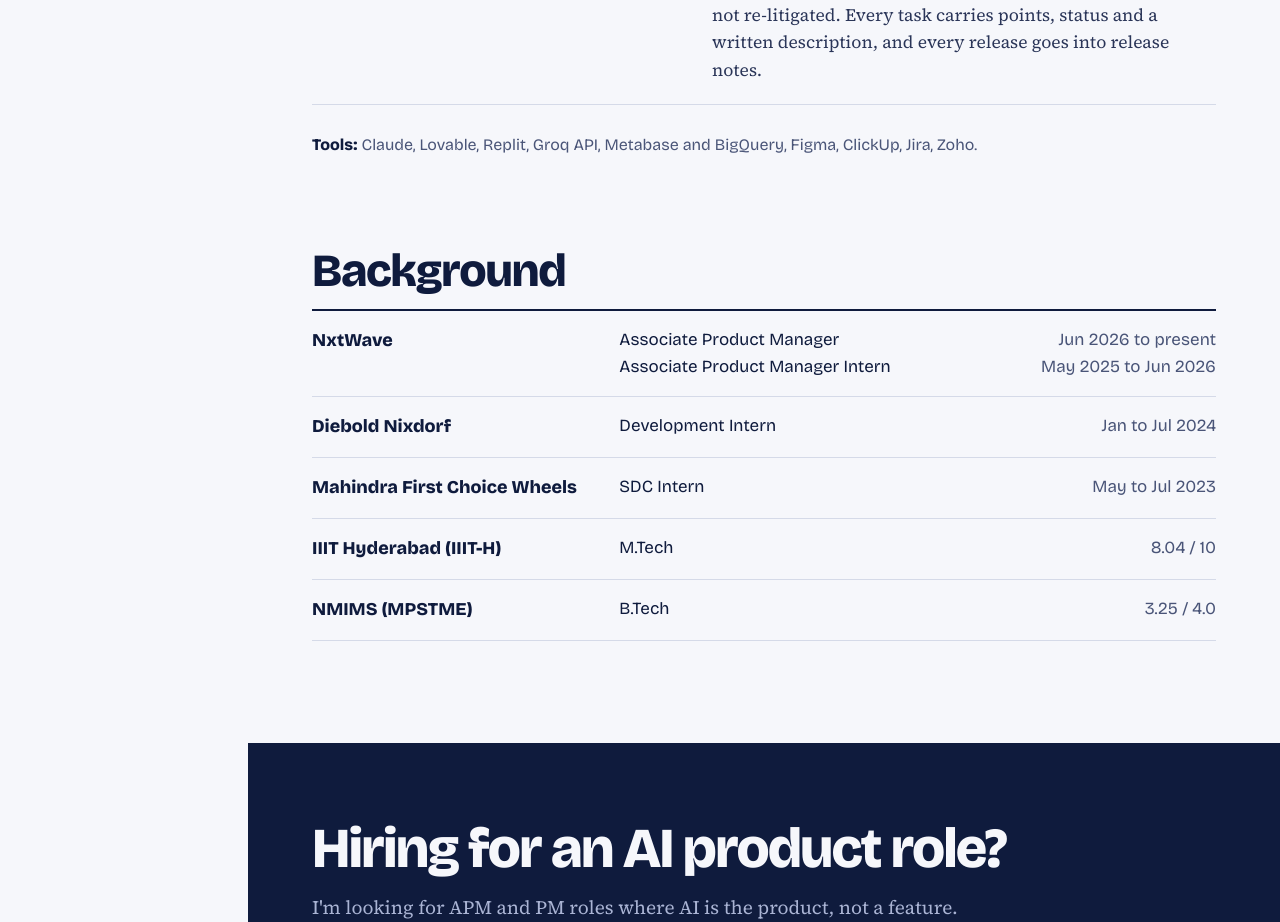
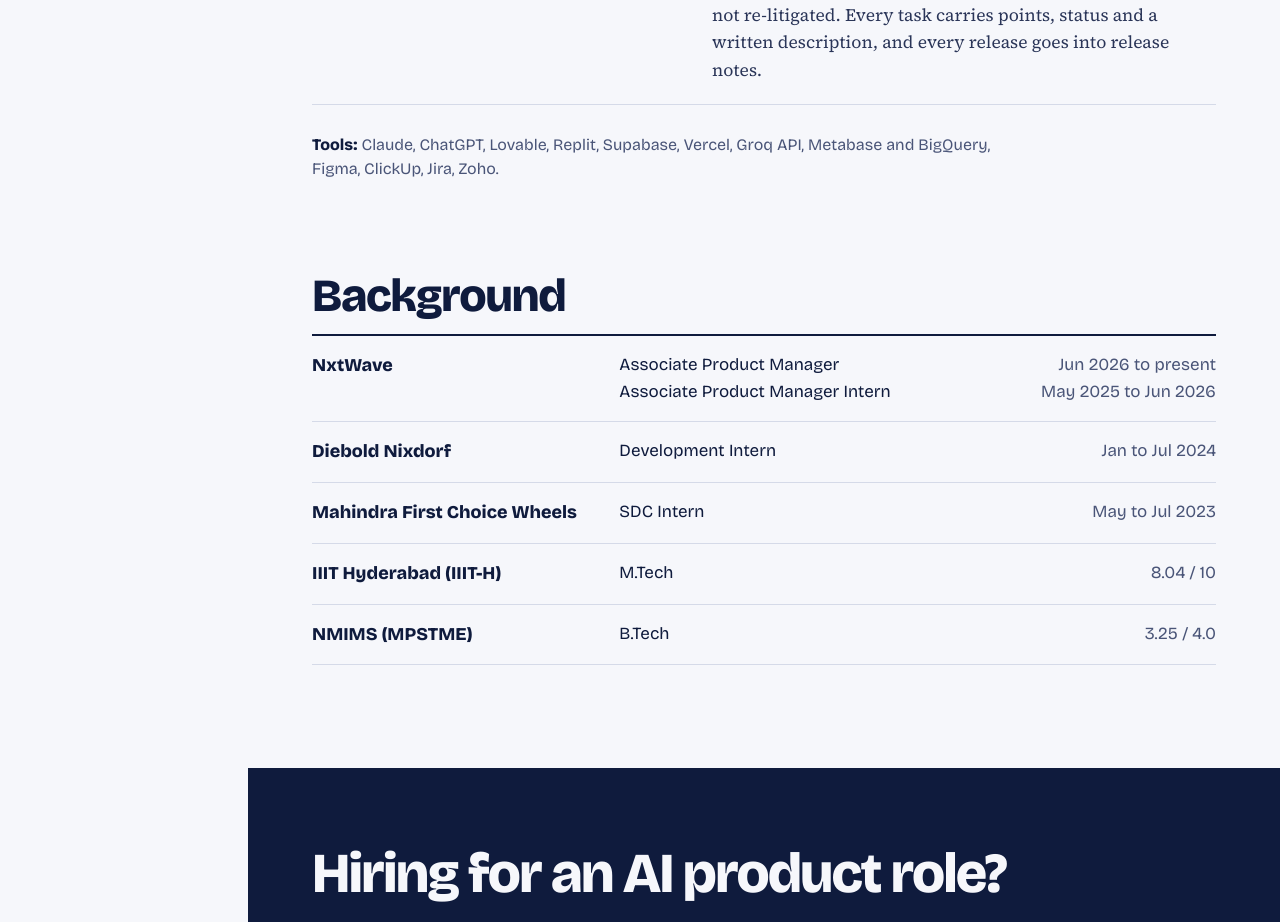
Before and after one commit to ankonandi/ankonandi.github.io, a React (Vite) app: page / in a window 1280 px wide. Shown: the part 3283-4205 px from the top of the page. Built offline with nearby package versions, Linux system fonts and the light colour scheme.

Commit message:
Add ChatGPT, Supabase and Vercel to the tools list

```diff
--- a/src/content/about.js
+++ b/src/content/about.js
@@ -6,7 +6,7 @@ export const principles = [
   ['Decide once, write it down', 'Scope, formats and policies are decided, documented and not re-litigated. Every task carries points, status and a written description, and every release goes into release notes.'],
 ]
 
-export const tools = 'Claude, Lovable, Replit, Groq API, Metabase and BigQuery, Figma, ClickUp, Jira, Zoho.'
+export const tools = 'Claude, ChatGPT, Lovable, Replit, Supabase, Vercel, Groq API, Metabase and BigQuery, Figma, ClickUp, Jira, Zoho.'
 
 export const background = [
   ['NxtWave', ['Associate Product Manager', 'Associate Product Manager Intern'], ['Jun 2026 to present', 'May 2025 to Jun 2026']],
```
